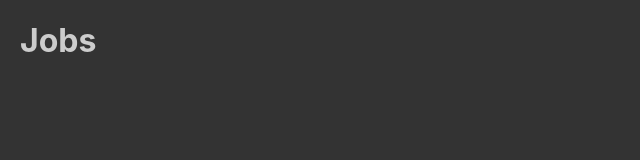
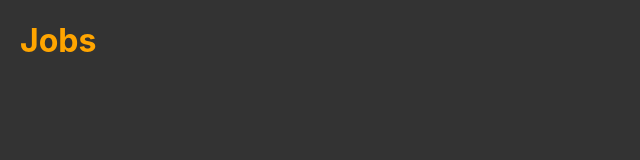
Before and after one commit to edwardtanguay/ejt1-jobs, a React (Vite) app: page / in a window 1280 px wide. Shown: the top 160 px of the page, without its empty margins (0-640 px from the left). Built offline with nearby package versions, Linux system fonts and the light colour scheme.

Commit message:
installed sass

```diff
--- a/package.json
+++ b/package.json
@@ -9,7 +9,8 @@
   },
   "dependencies": {
     "react": "^18.0.0",
-    "react-dom": "^18.0.0"
+    "react-dom": "^18.0.0",
+    "sass": "^1.53.0"
   },
   "devDependencies": {
     "@types/react": "^18.0.0",
--- a/src/App.jsx
+++ b/src/App.jsx
@@ -1,4 +1,4 @@
-import './App.css'
+import './App.scss'
 
 function App() {
   return (
--- a/src/App.css
+++ b/src/App.scss
@@ -2,4 +2,8 @@ body {
   background-color: #333;
   color: #ccc;
   padding: 0 20px;
+
+  h1 {
+    color: orange;
+  }
 }
```
Also changed, not shown: 1 other file (tests, documents, lock files or other folders).
